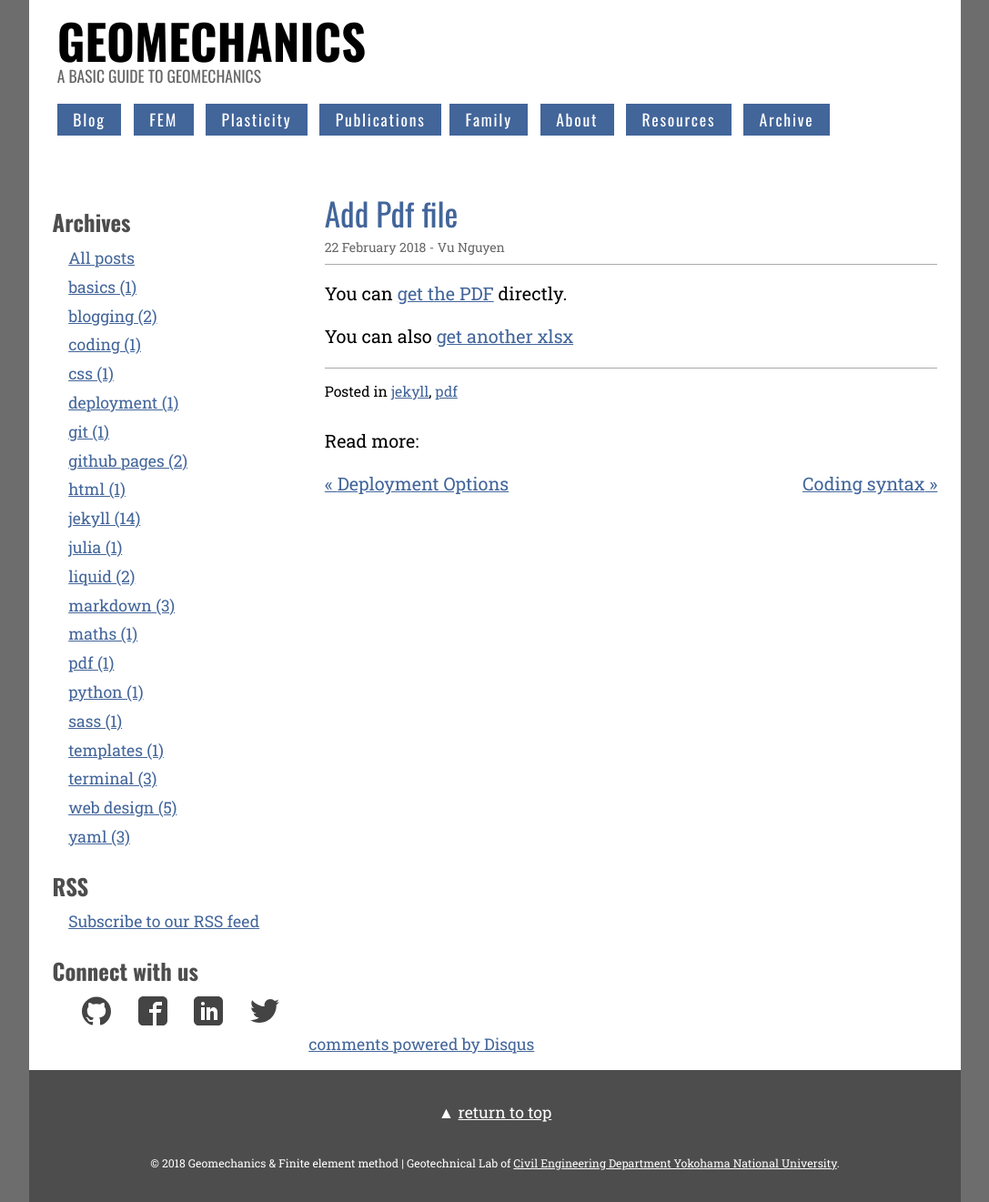
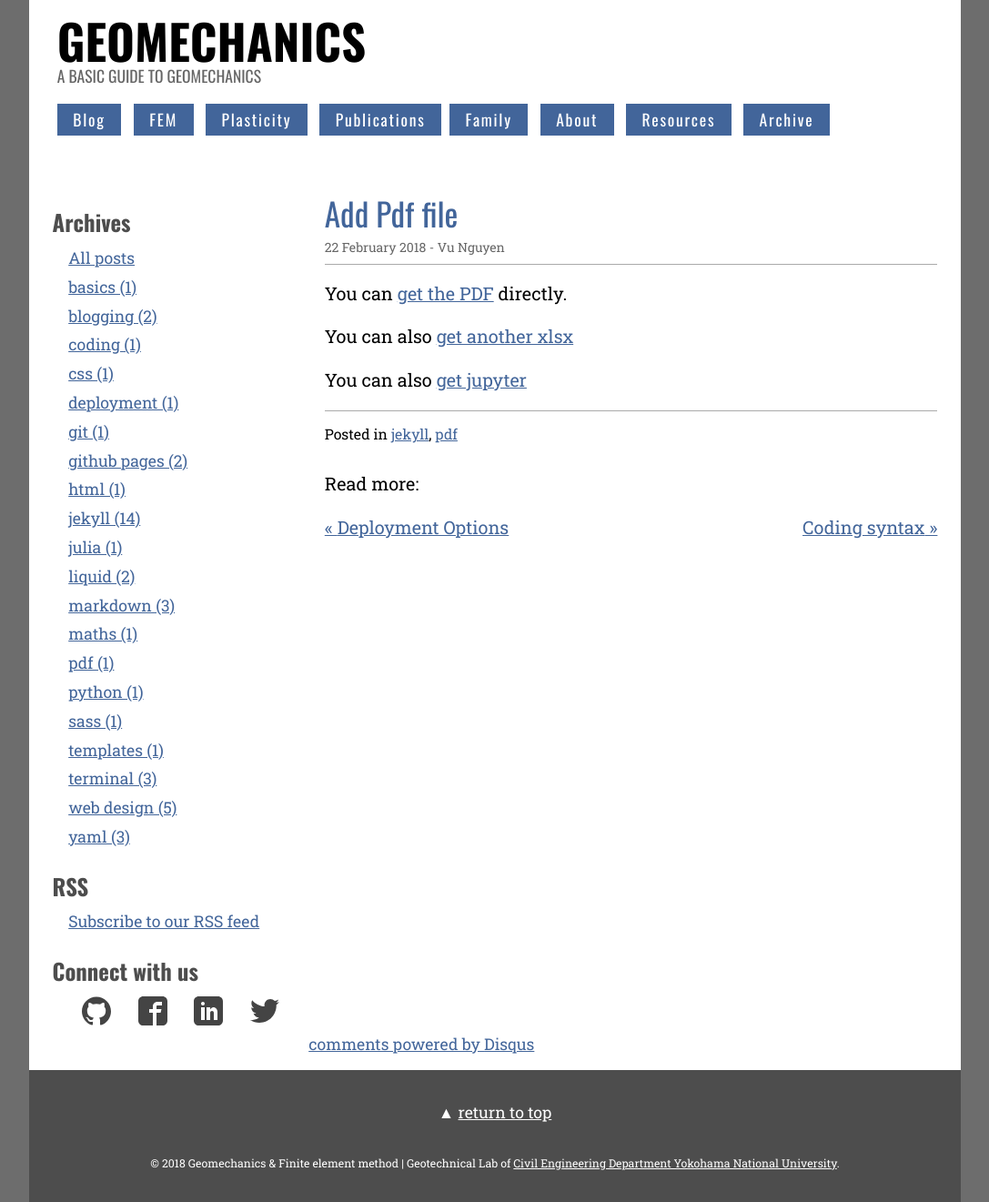
Before and after one commit to quangvunp/geomechanics, a Jekyll site: the page built from _posts/2018-02-22-add-pdf-files.md, in a window 1280 px wide. Shown: the whole page at 91% size, without its empty margins (96-1183 px from the left). Built offline with Jekyll 4.4.1, drawn with Linux system fonts in a browser that asks for light colours; comment, search, counter and statistics services are not loaded.

Commit message:
Update 2018-02-22-add-pdf-files.md

```diff
--- a/_posts/2018-02-22-add-pdf-files.md
+++ b/_posts/2018-02-22-add-pdf-files.md
@@ -9,3 +9,5 @@ tags:  [jekyll, pdf]
 You can [get the PDF]({{ site.url }}/assests/Critical thinking.pdf) directly.
 
 You can also [get another xlsx]({{site.url }}/assests/EGO-Financial Investment.xlsx)
+
+You can also [get jupyter]({{site.url }}/assests/How to conduct FE simulations with JFEM.ipynb)
```
